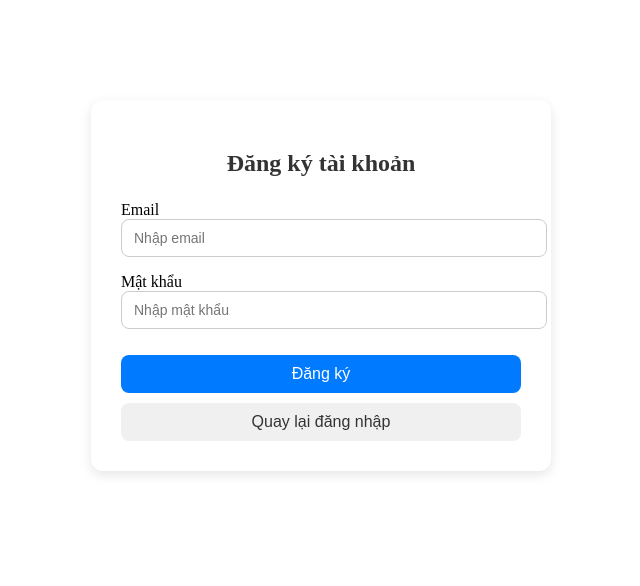
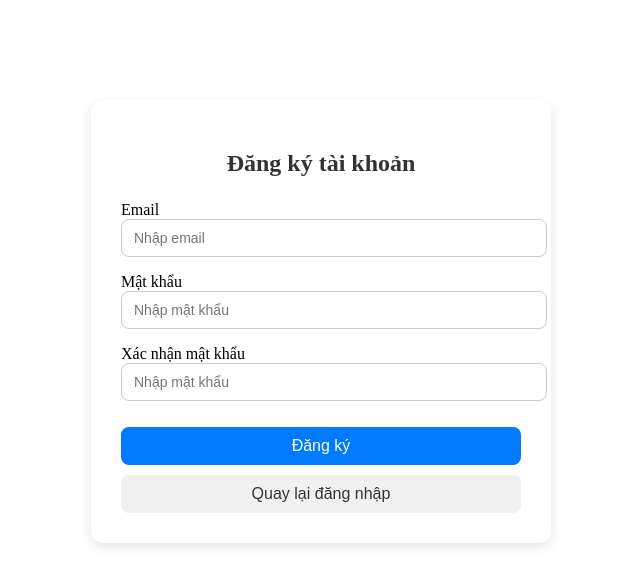
Before and after one commit to nttnnttn/job-management, a React (Create React App) app: page /register in a window 1280 px wide. Shown: the top 586 px of the page, without its empty margins (319-959 px from the left). Built offline with nearby package versions, Linux system fonts and the light colour scheme.

Commit message:
xacnhanmatkhau

```diff
--- a/src/component/register/page.tsx
+++ b/src/component/register/page.tsx
@@ -52,6 +52,18 @@ export default function RegisterPage() {
 
         <div style={styles.inputGroup}>
           <label>Mật khẩu</label>
+          <input
+            type="password"
+            value={password}
+            placeholder="Nhập mật khẩu"
+            onChange={(e) => setPassword(e.target.value)}
+            required
+            style={styles.input}
+          />
+        </div>
+
+        <div style={styles.inputGroup}>
+          <label>Xác nhận mật khẩu</label>
           <input
             type="password"
             value={password}
```
